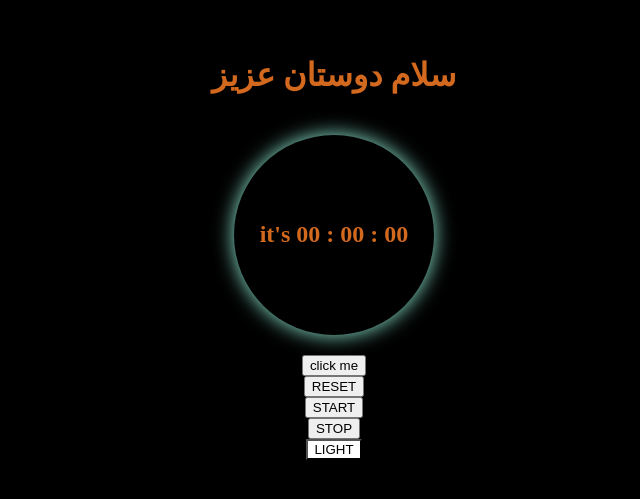
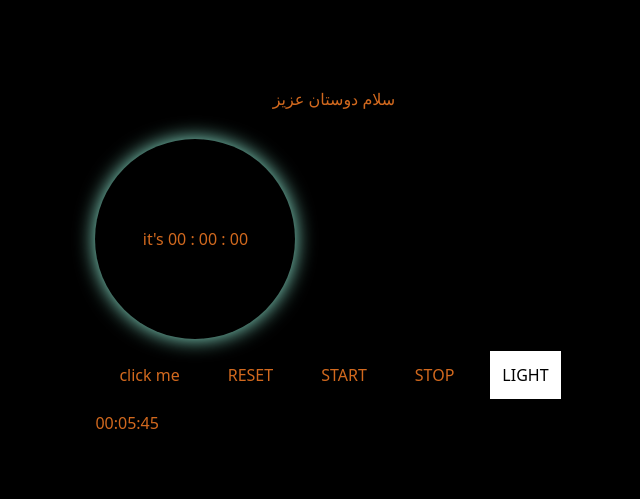
Before and after one commit to armiinEX/React-Learning-Exercises, a React (Create React App) app: page / in a window 1280 px wide. Shown: the part 153-652 px from the top of the page, without its empty margins (306-946 px from the left). Built offline with nearby package versions, Linux system fonts and the light colour scheme.

Commit message:
children

```diff
--- a/package.json
+++ b/package.json
@@ -34,5 +34,8 @@
       "last 1 firefox version",
       "last 1 safari version"
     ]
+  },
+  "devDependencies": {
+    "tailwindcss": "^3.4.15"
   }
 }
--- a/src/App.jsx
+++ b/src/App.jsx
@@ -1,11 +1,13 @@
 import React, { useEffect, useState } from 'react';
 import Timer from './Timer';
 import Hello from './Hello';
+import TimeList from './TimeList';
 
 
 const App =()=>{
   const [title, setTitle] = useState("سلام دوستان عزیز");
   const [light, setLight] = useState(false);
+  const [timeArr, setTimeArr] = useState(["00:05:45"])
 
   const handelSetTitle =()=>{
     setTitle("به react خوش آمدید")
@@ -20,7 +22,13 @@ const App =()=>{
   return (
     <div className="main" style={{background: light ? "white" : "black"}}>
       <Hello title={title}/>
-      <Timer light={light} handelSetTitle={handelSetTitle} handelSetLight={handelSetLight}/>
+      <Timer light={light}
+       handelSetTitle={handelSetTitle}
+       handelSetLight={handelSetLight}
+       timeArr={timeArr}
+       setTimeArr={setTimeArr}
+       />
+
     </div>
   );
 
--- a/src/Hello.jsx
+++ b/src/Hello.jsx
@@ -4,7 +4,7 @@ import React from "react";
 class Hello extends React.Component{
     render(){
       return(
-        <h1>{this.props.title}</h1>
+        <h1 className="p-7">{this.props.title}</h1>
       )
     }
   }
--- /dev/null
+++ b/src/Item.jsx
@@ -0,0 +1,8 @@
+const Item =(props)=>{
+    return(
+        <dev>
+            {props.children}
+        </dev>
+    )
+}
+export default Item;
--- /dev/null
+++ b/src/TimeList.jsx
@@ -0,0 +1,15 @@
+import Item from "./Item";
+
+const TimeList =(props)=>{
+    console.log(props.children)
+    return(
+        <div className="main_time_list">
+
+            {props.children.map((t)=>(
+                <Item key={Math.random()}>{t}</Item>
+                ))}
+
+        </div>
+    )
+}
+export default TimeList;
--- a/src/Timer.jsx
+++ b/src/Timer.jsx
@@ -1,4 +1,5 @@
 import React from "react";
+import TimeList from "./TimeList";
 
 var interval;
 
@@ -34,7 +35,7 @@ class number extends React.Component{
                         hour: this.state.hour + 1
                     })
                 }
-              } ,1000)
+                } ,1000)
         }
     }
 
@@ -54,42 +55,53 @@ class number extends React.Component{
         })
     }
 
+    handelSaveTime =()=>{
+        let h = this.state.hour;
+        let m = this.state.minute;
+        let s = this.state.secound;
+        let newTime = `${h > 9 ? h : "0"+h} : ${m > 9 ? m : "0"+m} : ${s > 9 ? s : "0"+s}`
+        this.props.setTimeArr([...this.props.timeArr, newTime])
+    }
+
     render(){
         let h = this.state.hour;
         let m = this.state.minute;
         let s = this.state.secound;
 
       return(
-        <>
-            <h2 className='timer'>
+        <div>
+            <h2 className='timer' onClick={this.handelSaveTime}>
                 it's {`${h > 9 ? h : "0"+h} : ${m > 9 ? m : "0"+m} : ${s > 9 ? s : "0"+s}`}
             </h2>
 
-            <button onClick={this.props.handelSetTitle}>
+            <button className="m-3 p-3" onClick={this.props.handelSetTitle}>
                 click me
             </button>
 
-            <button onClick={this.resetInterval}>
+            <button className="m-3 p-3" onClick={this.resetInterval}>
                 RESET
             </button>
 
-            <button onClick={this.startInterval}>
+            <button className="m-3 p-3" onClick={this.startInterval}>
                 START
             </button>
 
-            <button onClick={this.stopInterval}>
+            <button className="m-3 p-3" onClick={this.stopInterval}>
                 STOP
             </button>
 
-            <button onClick={this.props.handelSetLight} style={{background: this.props.light ? "black" : "white", color: this.props.light ? "white" : "black"}}>
+            <button className="m-3 p-3" onClick={this.props.handelSetLight} style={{background: this.props.light ? "black" : "white", color: this.props.light ? "white" : "black"}}>
                 LIGHT
             </button>
+
+            <TimeList>
+                {this.props.timeArr}
+            </TimeList>
 
 
 
 
-
-        </>
+        </div>
       )
     }
   }
--- /dev/null
+++ b/src/index.css
@@ -0,0 +1,3 @@
+@tailwind base;
+@tailwind components;
+@tailwind utilities;
--- a/src/index.js
+++ b/src/index.js
@@ -1,5 +1,6 @@
 import React from 'react';
 import ReactDOM from 'react-dom/client';
+import "./index.css"
 import './style.css';
 import App from './App';
 
--- /dev/null
+++ b/tailwind.config.js
@@ -0,0 +1,9 @@
+module.exports = {
+  content: [
+    "./src/**/*.{js,jsx,ts,tsx}",
+  ],
+  theme: {
+    extend: {},
+  },
+  plugins: [],
+}
```
Also changed, not shown: 1 other file (tests, documents, lock files or other folders).
